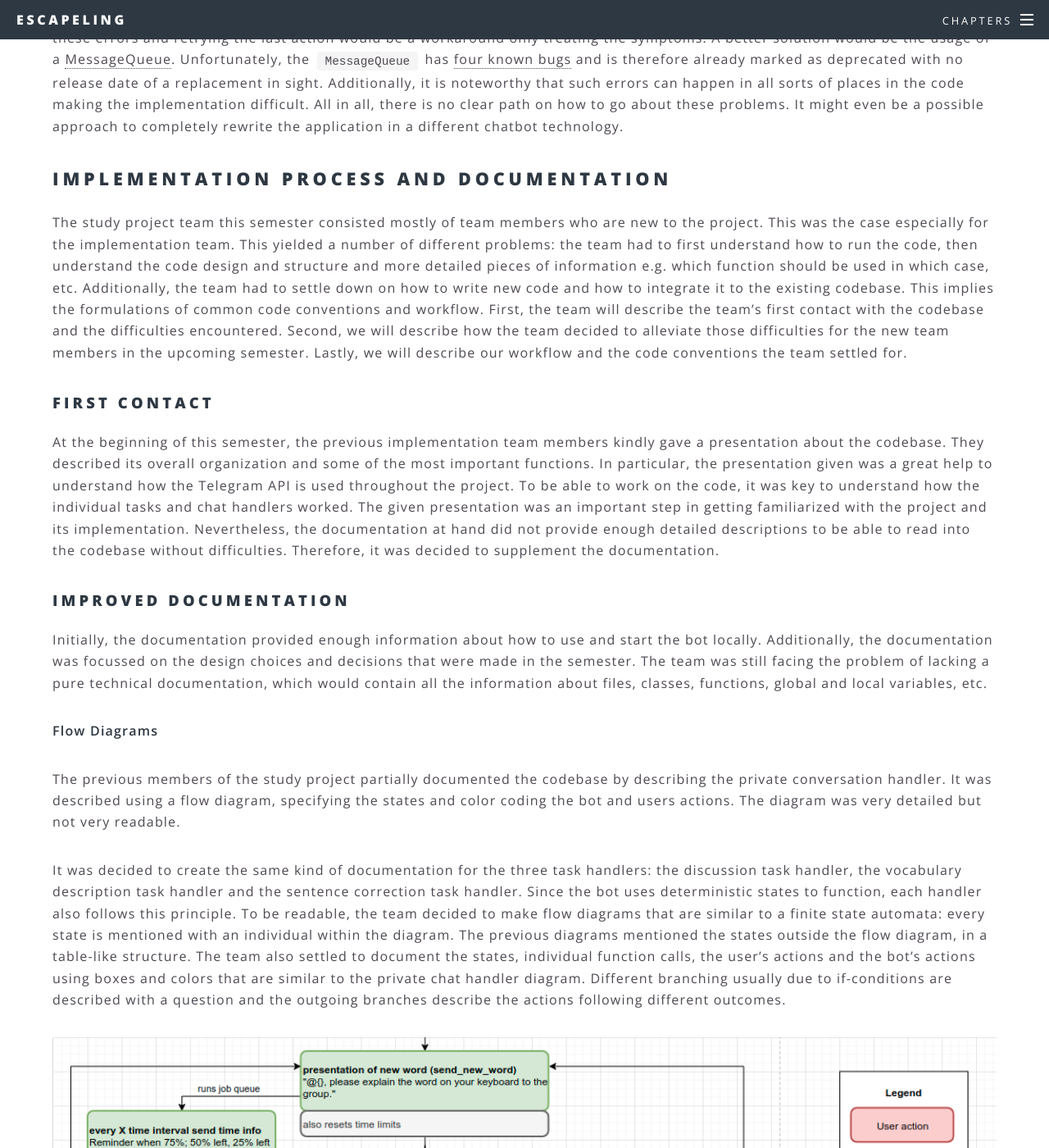
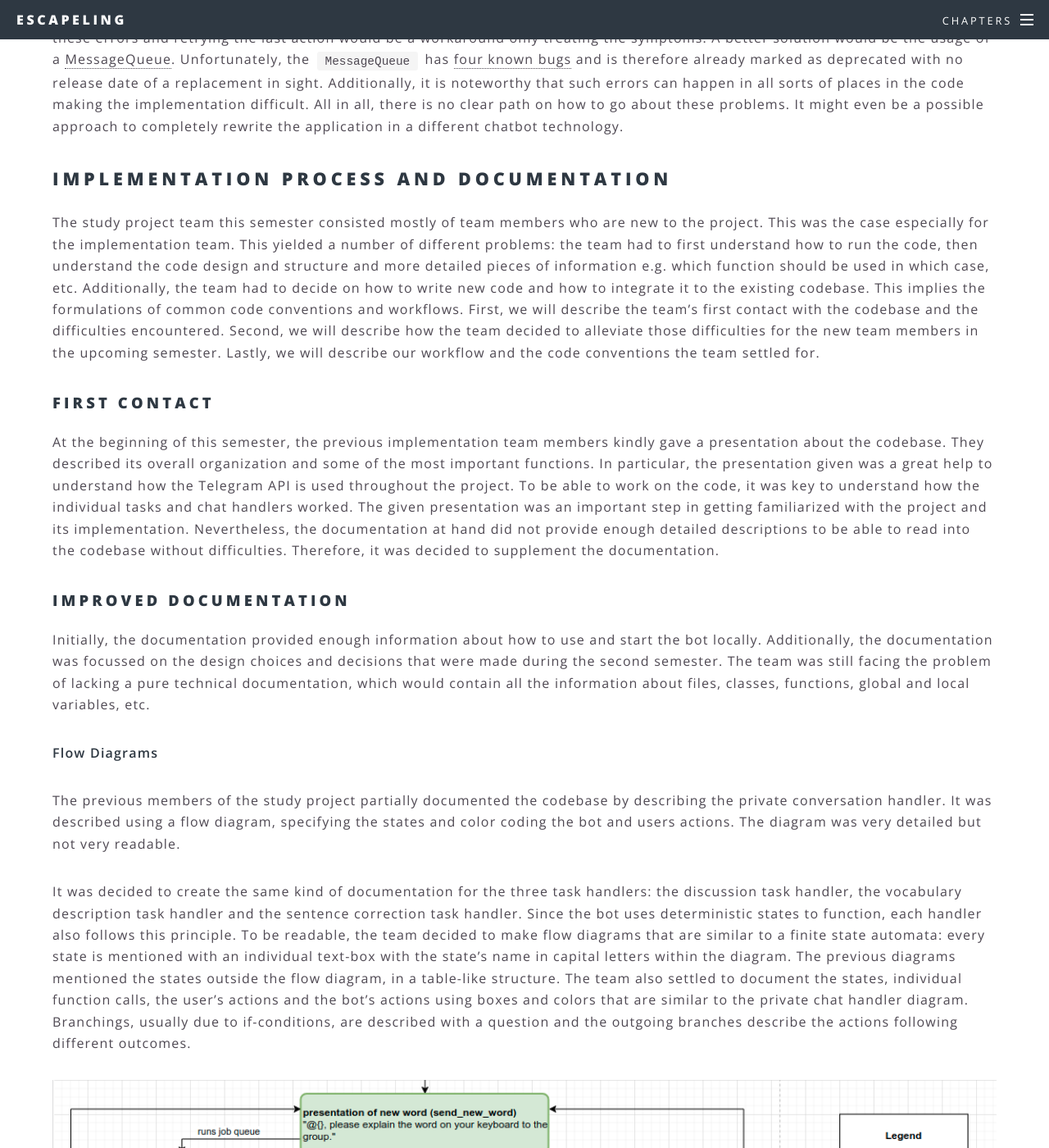
Before and after one commit to ALLUOS/ALLUOS.github.io, a Jekyll site: the page built from _posts/2021-04-02-implementation.md, in a window 1280 px wide and 1400 px high, scrolled down 15502 px. Shown: the whole window at 82% size. Built offline with Jekyll 4.4.1, drawn with Linux system fonts in a browser that asks for light colours.

Commit message:
Update 2021-04-02-implementation.md

```diff
--- a/_posts/2021-04-02-implementation.md
+++ b/_posts/2021-04-02-implementation.md
@@ -267,7 +267,7 @@ To understand the cause of these errors it is necessary to grasp the underlying
 
 ## Implementation process and documentation
 
-The study project team this semester consisted mostly of team members who are new to the project. This was the case especially for the implementation team. This yielded a number of different problems: the team had to first understand how to run the code, then understand the code design and structure and more detailed pieces of information e.g. which function should be used in which case, etc. Additionally, the team had to settle down on how to write new code and how to integrate it to the existing codebase. This implies the formulations of common code conventions and workflow. First, the team will describe the team’s first contact with the codebase and the difficulties encountered. Second, we will describe how the team decided to alleviate those difficulties for the new team members in the upcoming semester. Lastly, we will describe our workflow and the code conventions the team settled for.
+The study project team this semester consisted mostly of team members who are new to the project. This was the case especially for the implementation team. This yielded a number of different problems: the team had to first understand how to run the code, then understand the code design and structure and more detailed pieces of information e.g. which function should be used in which case, etc. Additionally, the team had to decide on how to write new code and how to integrate it to the existing codebase. This implies the formulations of common code conventions and workflows. First, we will describe the team’s first contact with the codebase and the difficulties encountered. Second, we will describe how the team decided to alleviate those difficulties for the new team members in the upcoming semester. Lastly, we will describe our workflow and the code conventions the team settled for.
 
 ### First Contact
 
@@ -275,13 +275,13 @@ At the beginning of this semester, the previous implementation team members kind
 
 ### Improved Documentation
 
-Initially, the documentation provided enough information about how to use and start the bot locally. Additionally, the documentation was focussed on the design choices and decisions that were made in the semester. The team was still facing the problem of lacking a pure technical documentation, which would contain all the information about files, classes, functions, global and local variables, etc.
+Initially, the documentation provided enough information about how to use and start the bot locally. Additionally, the documentation was focussed on the design choices and decisions that were made during the second semester. The team was still facing the problem of lacking a pure technical documentation, which would contain all the information about files, classes, functions, global and local variables, etc.
 
 **Flow Diagrams**
 
 The previous members of the study project partially documented the codebase by describing the private conversation handler. It was described using a flow diagram, specifying the states and color coding the bot and users actions. The diagram was very detailed but not very readable.
 
-It was decided to create the same kind of documentation for the three task handlers: the discussion task handler, the vocabulary description task handler and the sentence correction task handler. Since the bot uses deterministic states to function, each handler also follows this principle. To be readable, the team decided to make flow diagrams that are similar to a finite state automata: every state is mentioned with an individual within the diagram. The previous diagrams mentioned the states outside the flow diagram, in a table-like structure. The team also settled to document the states, individual function calls, the user’s actions and the bot’s actions using boxes and colors that are similar to the private chat handler diagram. Different branching usually due to if-conditions are described with a question and the outgoing branches describe the actions following different outcomes.
+It was decided to create the same kind of documentation for the three task handlers: the discussion task handler, the vocabulary description task handler and the sentence correction task handler. Since the bot uses deterministic states to function, each handler also follows this principle. To be readable, the team decided to make flow diagrams that are similar to a finite state automata: every state is mentioned with an individual text-box with the state's name in capital letters within the diagram. The previous diagrams mentioned the states outside the flow diagram, in a table-like structure. The team also settled to document the states, individual function calls, the user’s actions and the bot’s actions using boxes and colors that are similar to the private chat handler diagram. Branchings, usually due to if-conditions, are described with a question and the outgoing branches describe the actions following different outcomes.
 
 <a href="{{ '' | absolute_url }}/assets/images/flow-diagram-cutout.png">
 <img class="center" style="width: 100%" src="{{ '' | absolute_url }}/assets/images/flow-diagram-cutout.png" alt="Cutout from flow diagram explaining the Vocabulary Task Handler">
```
